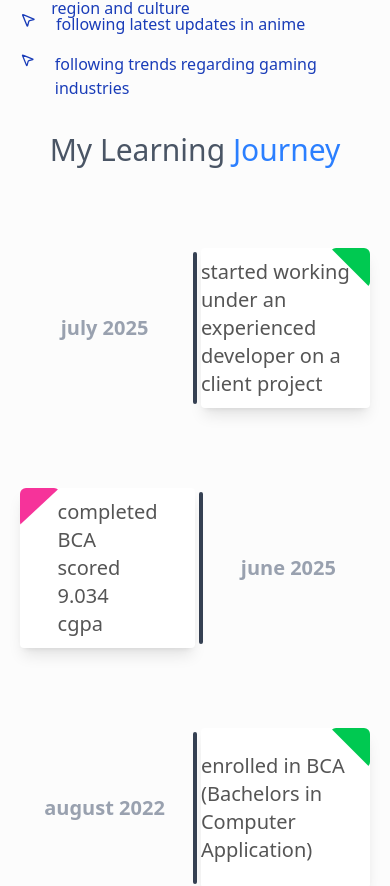
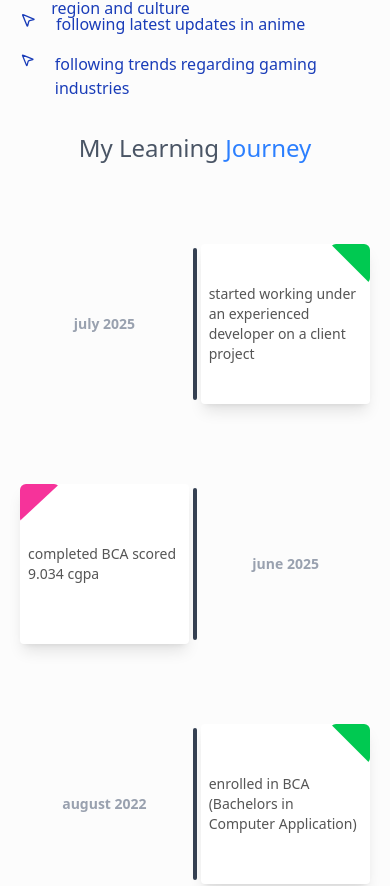
Before and after one commit to bharat0770/myportfolio, a React (Vite) app: page / in a window 390 px wide. Shown: the part 995-1881 px from the top of the page. Built offline with nearby package versions, Linux system fonts and the light colour scheme.

Commit message:
improved responsive

```diff
--- a/src/components/Projects.jsx
+++ b/src/components/Projects.jsx
@@ -143,7 +143,7 @@ function Projects() {
 
             {
                 projectList.map((i, idx) => (
-                    <div key={idx} className="w-full flex flex-col lg:flex-row h-auto lg:h-[30rem]  rounded-lg shadow-lg  overflow-hidden">
+                    <div key={idx} className="w-full flex flex-col lg:flex-row h-auto lg:h-[20rem] xl:h-[30rem]  rounded-lg shadow-lg  overflow-hidden">
                         {/* <div className="w-full lg:w-[50%]">
                             <img src={i.image} alt="" className=' size-full object-center object-cover rounded-lg ' />
                         </div> */}
@@ -151,19 +151,19 @@ function Projects() {
                             {/* <img src={i.image} alt="" className=' size-full object-center object-cover rounded-lg ' /> */}
                             {
                                 !i.image ?
-                                <iframe src={i.viewLink}  className=' size-full object-center object-cover rounded-lg '   ></iframe>
-                                :
-                                <img src={i.image} alt="project image" className='object-center object-fill size-full' />
+                                    <iframe src={i.viewLink} className=' size-full object-center object-cover rounded-lg '   ></iframe>
+                                    :
+                                    <img src={i.image} alt="project image" className='object-center object-fill size-full' />
                             }
                         </div>
-                        <div className='w-full lg:w-[40%]'>
-                            <div className='h-auto lg:h-[60%]'>
-                                <h1 className='text-center text-xl lg:text-4xl my-2 text-blue-900' >{i.title || "hello app"} </h1>
-                                <p className='text-md lg:text-xl p-1'>
+                        <div className='w-full lg:w-[40%] px-8'>
+                            <div className='h-auto xl:h-[60%]'>
+                                <h1 className='text-center text-xl xl:text-4xl my-2 text-blue-900' >{i.title || "hello app"} </h1>
+                                <p className='text-md xl:text-xl p-1'>
                                     {i.info}
                                 </p>
                             </div>
-                            <div className='h-[20%] lg:flex gap-5 justify-evenly items-center text-2xl lg:text-5xl grid grid-cols-6 lg:px-5  py-2'>
+                            <div className='h-[20%] lg:flex gap-5 justify-evenly items-center text-2xl lg:text-4xl  xl:text-5xl grid grid-cols-6 lg:px-5  py-2'>
                                 {i.techStack.map((i, idx) => (<div key={idx}>{i}</div>))}
                             </div>
                             <div className='py-2 lg:h-[20%] flex justify-evenly items-center'>
@@ -181,6 +181,7 @@ function Projects() {
                                         <span className="absolute left-0 top-0 w-0 h-full bg-blue-900 transition-all duration-200 ease-out group-hover:w-full  opacity-100 "></span>
                                     </a>
 
+
                                 }
 
                             </div>
--- a/src/components/TimeLineCard.jsx
+++ b/src/components/TimeLineCard.jsx
@@ -3,23 +3,23 @@ let TimeLine = [
 
     {
         time: "june 2021",
-        content : "started learning basics of webDev along with college curriculum"
+        content: "started learning basics of webDev along with college curriculum"
     },
     {
         time: "march 2022",
-        content : "completed hsc in commerce scored 89%"
+        content: "completed hsc in commerce scored 89%"
     },
     {
         time: "august 2022",
-        content : " enrolled in BCA (Bachelors in Computer Application)"
+        content: " enrolled in BCA (Bachelors in Computer Application)"
     },
     {
         time: "june 2025",
-        content : "completed BCA scored 9.034 cgpa"
+        content: "completed BCA scored 9.034 cgpa"
     },
     {
         time: "july 2025",
-        content : "started working under an experienced developer on a client project"
+        content: "started working under an experienced developer on a client project"
     }
 ].reverse();
 function TimeLineCard() {
@@ -45,13 +45,13 @@ function TimeLineCard() {
     return (
         <div className='w-full flex flex-col justify-center  gap-20
         items-center text-xl'>
-            <h1 className='text-center text-3xl lg:text-4xl text-gray-600'>My Learning <span className='text-blue-500'>Journey</span></h1>
+            <h1 className='text-center text-2xl lg:text-4xl text-gray-600'>My Learning <span className='text-blue-500'>Journey</span></h1>
 
             {
                 TimeLine.map((i, idx) => (
                     idx % 2 == 0 ?
                         <div className='w-full flex justify-between' key={idx}>
-                            <div className='w-[50%]  flex flex-col justify-center items-center text-gray-400 font-bold'>
+                            <div className='w-[50%] text-sm lg:tex-4xl flex flex-col justify-center items-center text-gray-400 font-bold'>
                                 {i.time}
                             </div>
 
@@ -59,7 +59,7 @@ function TimeLineCard() {
 
                             </div>
 
-                            <div className='relative timeLineCard w-[50%] px-[0] lg:px-[8rem]  z-20 rounded-sm min-h-[10rem] bg-white shadow-lg flex flex-col justify-center items-center opacity-0 -translate-x-24 transition-all duration-700 ease-out group'>
+                            <div className='relative text-sm lg:tex-4xl px-2 timeLineCard w-[50%]  lg:px-[8rem]  z-20 rounded-sm min-h-[10rem] bg-white shadow-lg flex flex-col justify-center items-center opacity-0 -translate-x-24 transition-all duration-700 ease-out group'>
                                 {i.content}
                                 <div className={`absolute bg-green-500 w-10 h-10 top-0 right-0 z-10 rounded-md [clip-path:polygon(0_0,_100%_100%,_100%_0)] transition-all overflow-hidden duration-300 ease-in-out group-hover:top-0 group-hover:size-40 group-hover:[clip-path:circle(50%_at_82%_12%)]`}></div>
                             </div>
@@ -67,7 +67,7 @@ function TimeLineCard() {
                         :
                         <div key={idx} className='w-full flex justify-between'>
 
-                            <div className='relative timeLineCard w-[50%] rounded-sm min-h-[10rem] px-10 bg-white shadow-lg flex flex-col justify-center items-center opacity-0 -translate-x-24 group transition-all duration-700 ease-out '>
+                            <div className='relative text-sm lg:tex-4xl px-2 timeLineCard w-[50%] rounded-sm min-h-[10rem] lg:px-[8rem] bg-white shadow-lg flex flex-col justify-center items-center opacity-0 -translate-x-24 group transition-all duration-700 ease-out '>
                                 {i.content}
                                 <div className={`absolute bg-pink-500 w-10 h-10 top-0 left-0 z-10 rounded-md  [clip-path:polygon(0%_0%,_0%_93%,_100%_0%)] transition-all overflow-hidden duration-300 ease-in-out group-hover:top-0 group-hover:size-40 group-hover:[clip-path:circle(50%_at_8%_12%)]`} style={{ clipPath: '' }}></div>
 
@@ -79,7 +79,7 @@ function TimeLineCard() {
                             <div className='w-1 m-1 bg-gray-700 rounded-lg '>
 
                             </div>
-                            <div className='w-[50%] flex flex-col justify-center items-center text-gray-400 font-bold'>
+                            <div className='w-[50%] text-sm lg:tex-4xl  flex flex-col justify-center items-center text-gray-400 font-bold'>
                                 {i.time}
                             </div>
                         </div>
```
Lines whose indentation alone changed are shown as unchanged.
